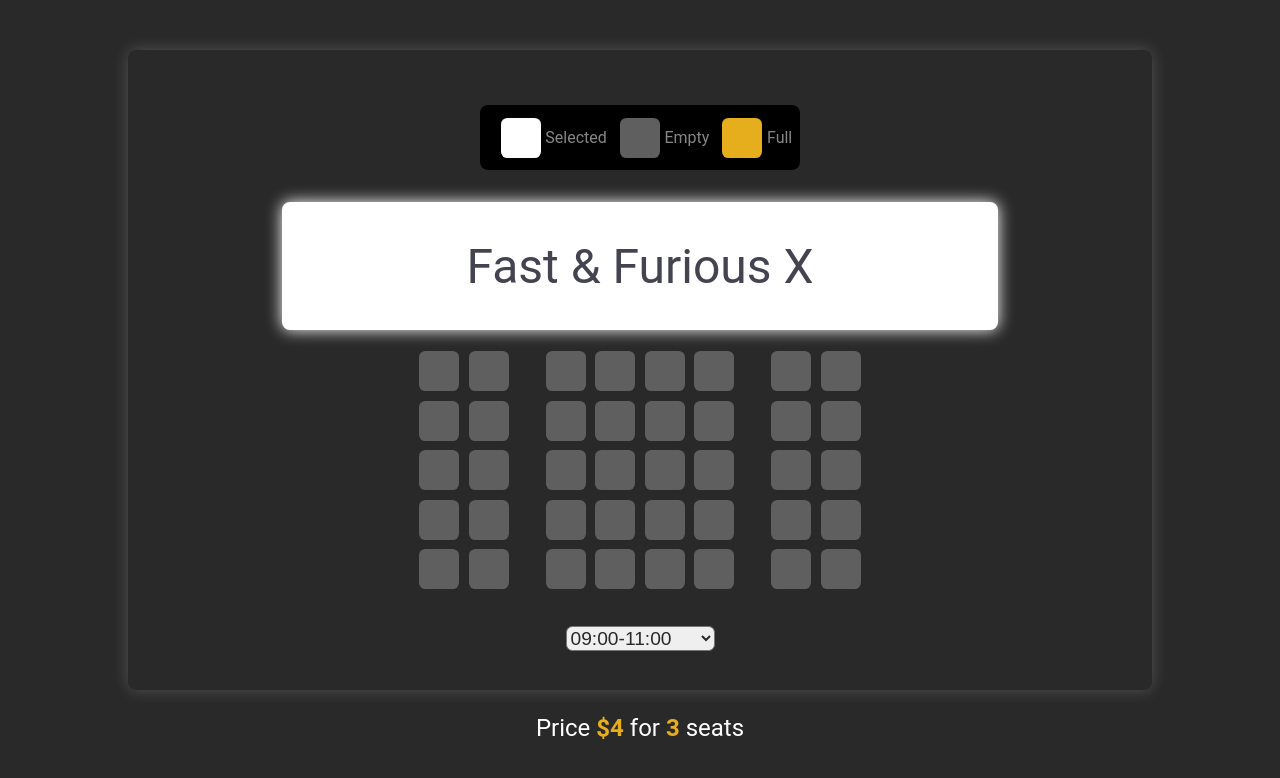
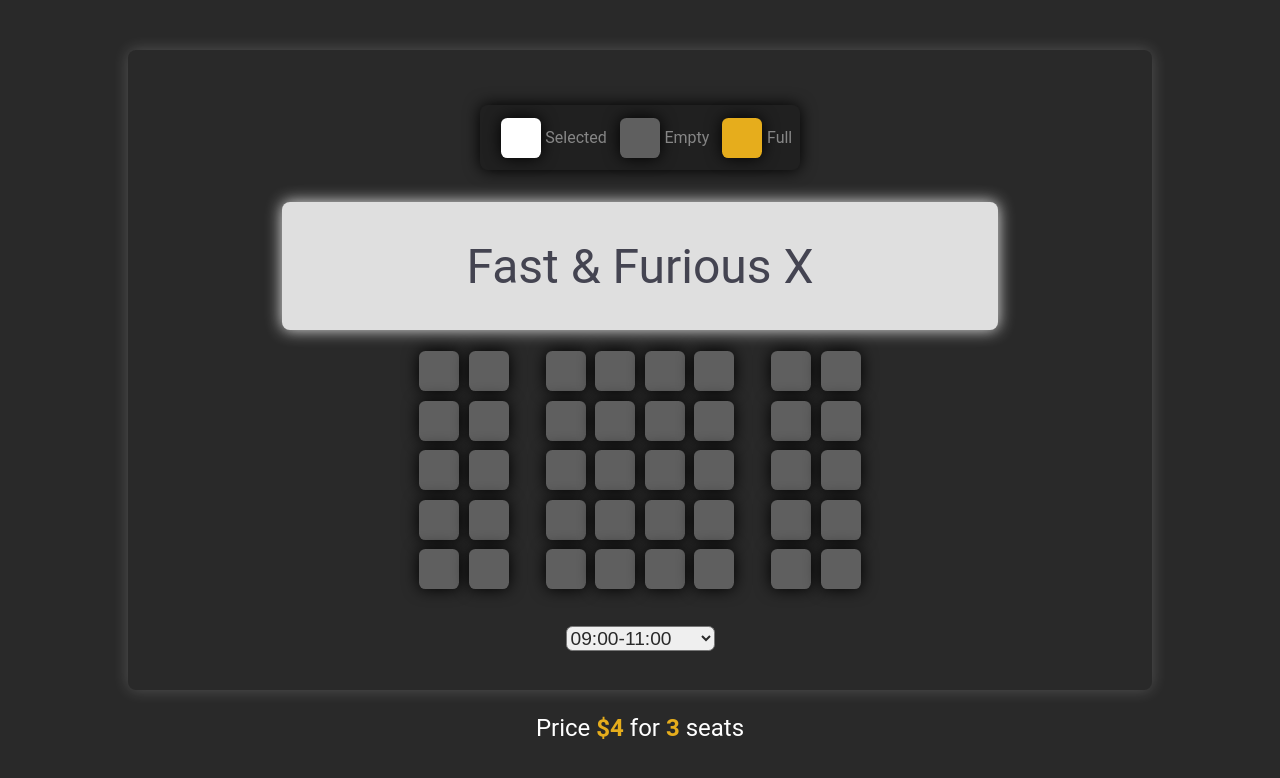
Before and after one commit to VeyselGaziDuran/MovieTicketReservation, a plain HTML site: page index.html in a window 1280 px wide. Drawn offline with Linux system fonts and the light colour scheme.

Commit message:
updated colors and added box-shadow

```diff
--- a/style.css
+++ b/style.css
@@ -28,6 +28,7 @@ body{
     margin: 0.3rem;
     border-radius: 0.4rem;
     transition: transform .3s ease;
+    box-shadow: 0 0 1rem 0 rgb(0, 0, 0);
 }
 
 .seat:not(.reserved,.selected):hover{
@@ -58,13 +59,14 @@ body{
     justify-content: center;
     font-size: 3rem;
     color: #444451;
-    background-color: #fff;
+    background-color: #dfdfdf;
     height: 8rem;
     width: 70%;
     margin-bottom: 1rem;
     border-radius: 0.5rem;
-    box-shadow: 0 0 1rem 0 rgb(255, 255, 255);
-}
+    box-shadow: 0 0 1rem 0 rgb(233, 233, 233);
+    }
+
 .row{
     display: flex;
     align-items: center;
@@ -76,12 +78,13 @@ body{
 }
 
 .info{
-    background-color: #000000;
+    background-color: #202020;
     padding: .5rem;
     color: #868686;
     display: flex;
     margin-bottom: 2rem;
     border-radius: 0.5rem;
+    box-shadow: 0 0 1rem 0 rgb(0, 0, 0);
 }
 
 .info li{
```
